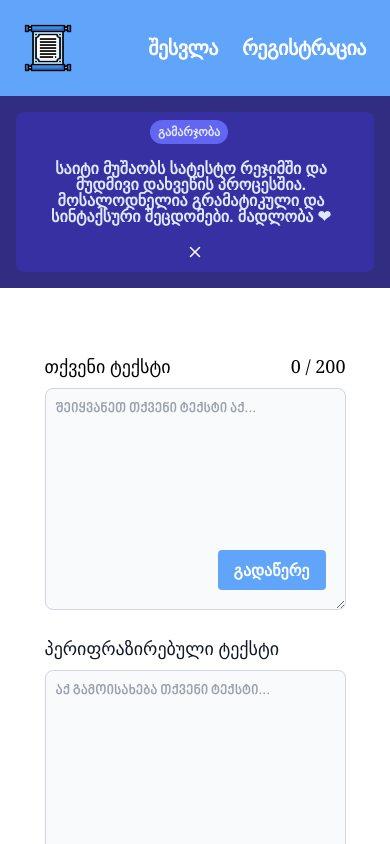
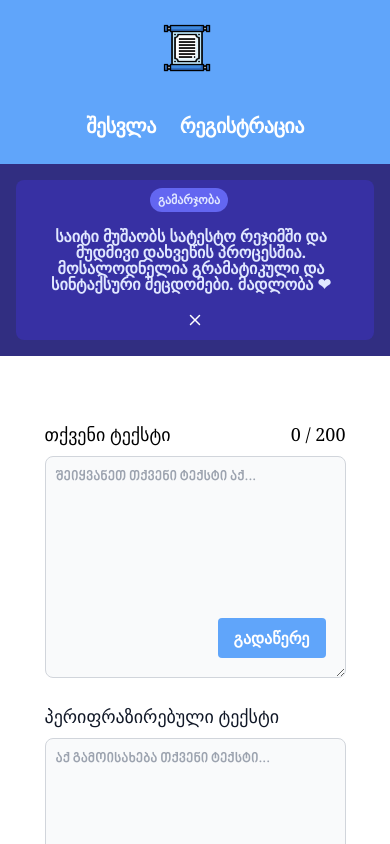
Before and after one commit to Vashakmadze/GeoParaphrase, a React (Vite) app: page / in a window 390 px wide. Shown: the top 844 px of the page. Built offline with nearby package versions, Linux system fonts and the light colour scheme.

Commit message:
resposnive header update

```diff
--- a/src/components/Header.jsx
+++ b/src/components/Header.jsx
@@ -41,8 +41,8 @@ function Header({ signedIn, setSignedIn, user, setUser }) {
 
 	return (
 		<>
-			<header className="text-white flex justify-between flex-wrap bg-blue-400 p-6 font-semibold text-xl tracking-tight">
-				<section className="flex items-center flex-no-shrin mr-6 ">
+			<header className="text-white flex md:justify-between flex-col items-center gap-10 md:gap-0 md:flex-row flex-wrap bg-blue-400 p-6 font-semibold text-xl tracking-tight">
+				<section className="flex items-center flex-no-shrin md:mr-6">
 					<img
 						src={icon}
 						className="w-12 mr-4"
```
